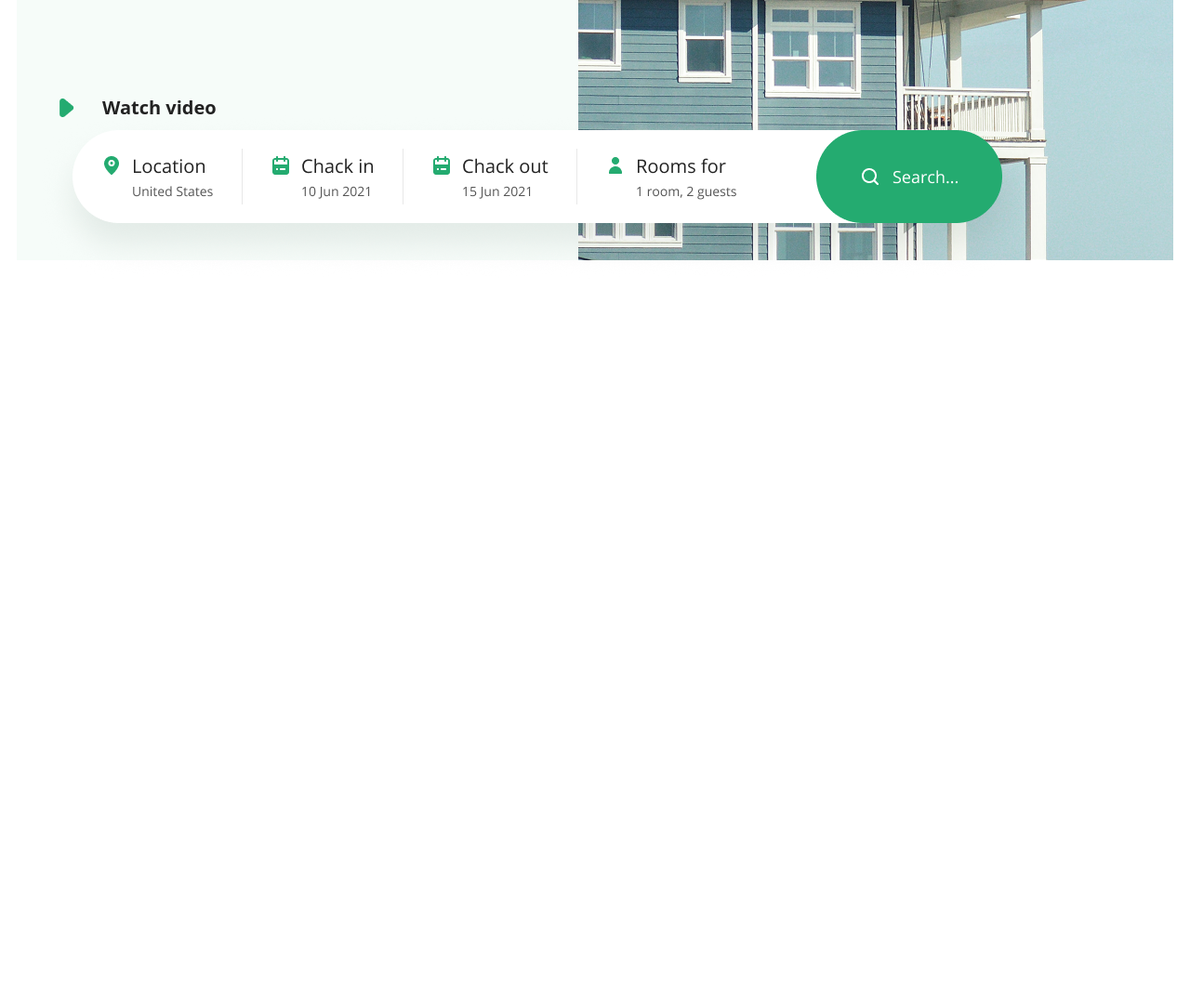
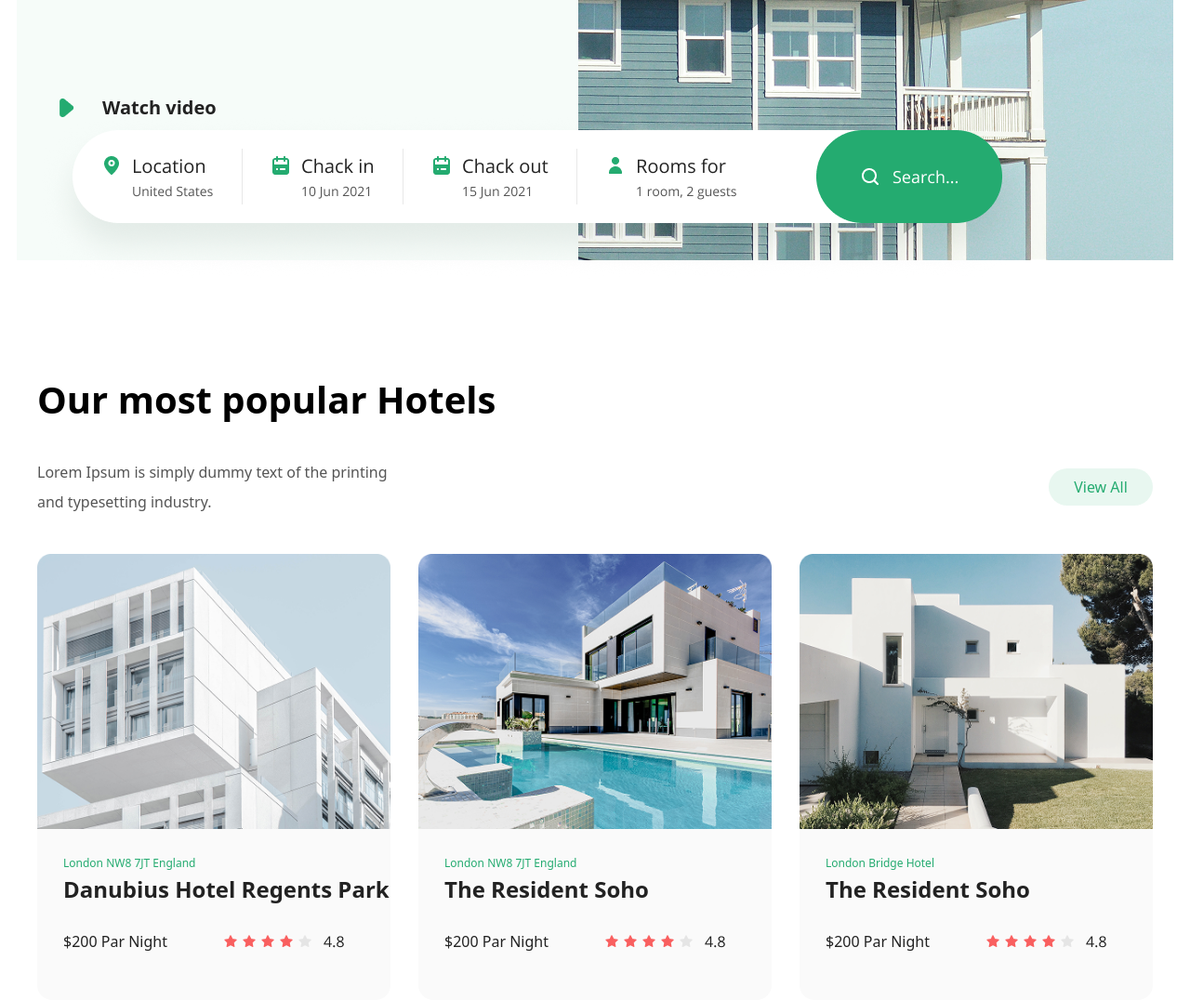
Before and after one commit to XalilovBiloljon/home-work-18, a website: page src/index.html in a window 1280 px wide. Shown: the part 516-1592 px from the top of the page at 93% size. Before the commit the page ends 816 px from the top, so only its background shows below. Drawn offline with nearby package versions, Linux system fonts and the light colour scheme; files that its build step writes are made by us from their sources.

Commit message:
Our most popular Hotels

```diff
--- a/src/index.html
+++ b/src/index.html
@@ -35,5 +35,56 @@
 <img class="absolute top-160" src="./search button.png" alt="">
 </div>
 
+
+<main class="max-w-300 m-auto lg:h-164 lg:mt-30 mt-10 ">
+<h1 class="text-center lg:text-start text-[40px] font-semibold text-[#000000] lg:leading-15 ">Our most popular Hotels</h1>
+<div class="flex items-center justify-between lg:mt-8 mt-4 ">
+    <p class="lg:w-102 text-[16px] font-normal text-[#555555] leading-8 ">Lorem Ipsum is simply dummy text of the printing and typesetting industry.</p>
+<button class="w-28 h-10 bg-[#24AB701A] rounded-[280px] text-[16px] text-[#24AB70] font-normal ">View All</button>
+</div>
+
+<div class="lg:flex-row flex flex-col items-center mt-10 justify-between ">
+
+    <div class="lg:w-95 lg:h-120 bg-[#FAFAFA] rounded-2xl">
+<img src="./image (43).png" alt="">
+<div class="ml-7 mt-7">
+    <p class="text-[12px] font-normal text-[#24AB70]  ">London NW8 7JT England</p>
+    <h1 class="text-[24px] font-semibold text-[#222222] mt-1 leading-7.5 ">Danubius Hotel Regents Park</h1>
+    <div class="flex items-center gap-15 mt-8">
+        <p class="text-[16px] font-normal text-[#222222] leading-4.5  ">$200 Par Night</p>
+<img src="./Group 10.png" alt="">
+    </div>
+</div>
+    </div>
+
+        <div class="lg:w-95 lg:h-120 bg-[#FAFAFA] rounded-2xl lg:mt-0 mt-10">
+<img src="./image (44).png" alt="">
+<div class="ml-7 mt-7">
+    <p class="text-[12px] font-normal text-[#24AB70]  ">London NW8 7JT England</p>
+    <h1 class="text-[24px] font-semibold text-[#222222] mt-1 leading-7.5 ">The Resident Soho</h1>
+    <div class="flex items-center gap-15 mt-8">
+        <p class="text-[16px] font-normal text-[#222222] leading-4.5  ">$200 Par Night</p>
+<img src="./Group 10.png" alt="">
+    </div>
+</div>
+    </div>
+
+
+            <div class="lg:w-95 lg:h-120 bg-[#FAFAFA] rounded-2xl lg:mt-0 mt-10">
+<img src="./image (45).png" alt="">
+<div class="ml-7 mt-7">
+    <p class="text-[12px] font-normal text-[#24AB70]  ">London Bridge Hotel</p>
+    <h1 class="text-[24px] font-semibold text-[#222222] mt-1 leading-7.5 ">The Resident Soho</h1>
+    <div class="flex items-center gap-15 mt-8">
+        <p class="text-[16px] font-normal text-[#222222] leading-4.5  ">$200 Par Night</p>
+<img src="./Group 10.png" alt="">
+    </div>
+</div>
+    </div>
+
+</div>
+
+</main>
+
 </body>
 </html>
```
Also changed, not shown: src/Group 10.png (added), src/image (43).png (added), src/image (44).png (added), src/image (45).png (added).
